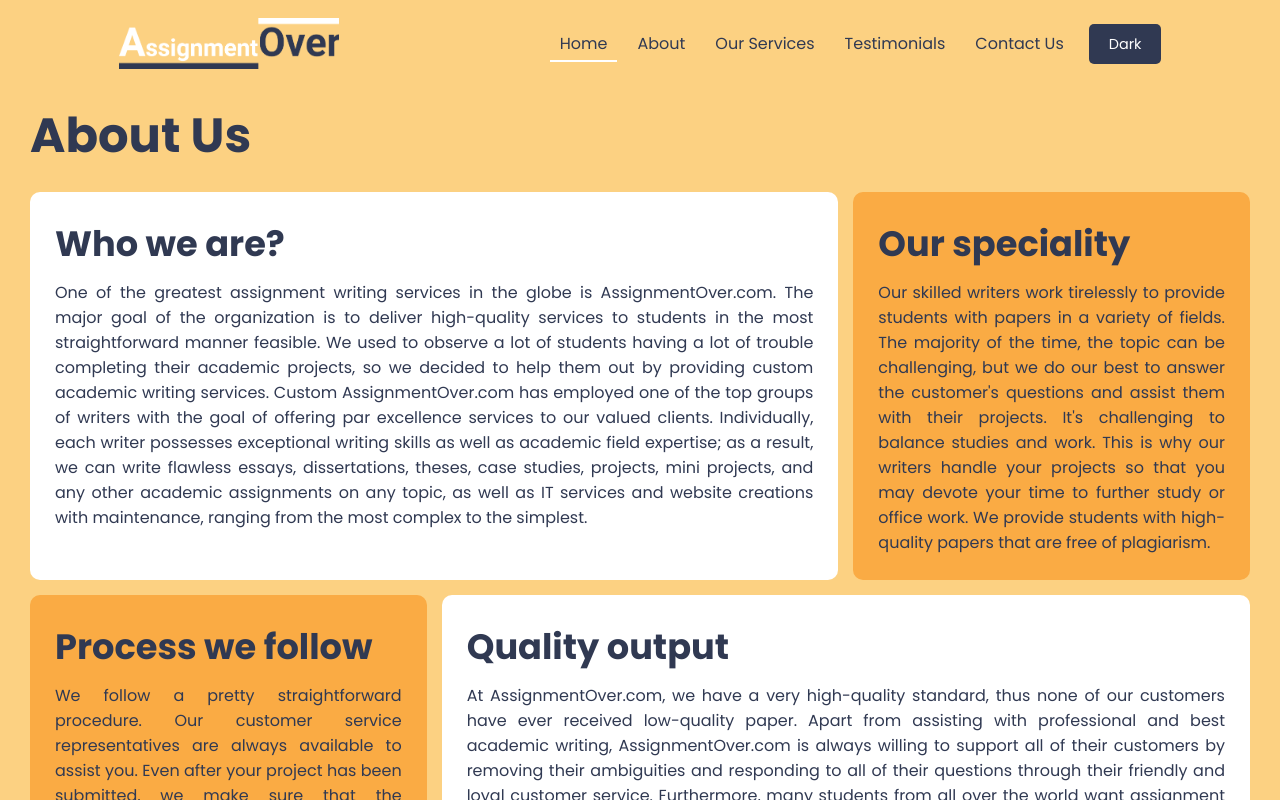
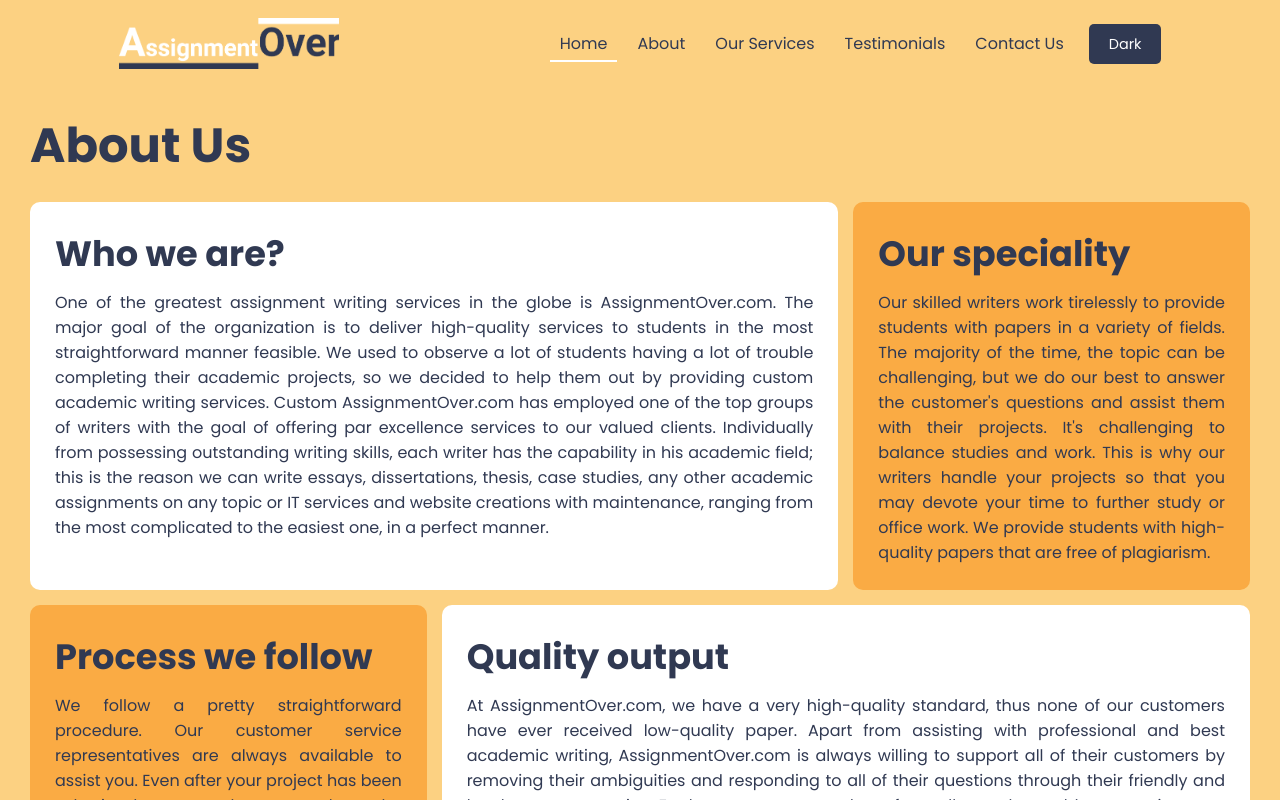
Before and after one commit to wahsandaruwan/assignmentover_frontend, a JavaScript app: page / in a window 1280 px wide. Shown: the top 800 px of the page. Built offline with nearby package versions, Linux system fonts and the light colour scheme; the HTML template or start-up script is replaced by a standard one.

Commit message:
Code updated

```diff
--- a/src/Components/Pages/About.js
+++ b/src/Components/Pages/About.js
@@ -10,7 +10,7 @@ const About = () => {
           <AboutCard
             extraClass="span-column"
             subHeading="Who we are?"
-            details="One of the greatest assignment writing services in the globe is AssignmentOver.com. The major goal of the organization is to deliver high-quality services to students in the most straightforward manner feasible. We used to observe a lot of students having a lot of trouble completing their academic projects, so we decided to help them out by providing custom academic writing services. Custom AssignmentOver.com has employed one of the top groups of writers with the goal of offering par excellence services to our valued clients. Individually, each writer possesses exceptional writing skills as well as academic field expertise; as a result, we can write flawless essays, dissertations, theses, case studies, projects, mini projects, and any other academic assignments on any topic, as well as IT services and website creations with maintenance, ranging from the most complex to the simplest."
+            details="One of the greatest assignment writing services in the globe is AssignmentOver.com. The major goal of the organization is to deliver high-quality services to students in the most straightforward manner feasible. We used to observe a lot of students having a lot of trouble completing their academic projects, so we decided to help them out by providing custom academic writing services. Custom AssignmentOver.com has employed one of the top groups of writers with the goal of offering par excellence services to our valued clients. Individually from possessing outstanding writing skills, each writer has the capability in his academic field; this is the reason we can write essays, dissertations, thesis, case studies, any other academic assignments on any topic or IT services and website creations with maintenance, ranging from the most complicated to the easiest one, in a perfect manner."
           />
           <AboutCard
             extraClass="highlight"
--- a/src/index.css
+++ b/src/index.css
@@ -58,7 +58,7 @@ a {
   justify-content: center;
   align-items: flex-start;
   flex-direction: column;
-  padding: 100px 30px;
+  padding: 110px 30px;
 }
 
 /* -----Heading----- */
```
